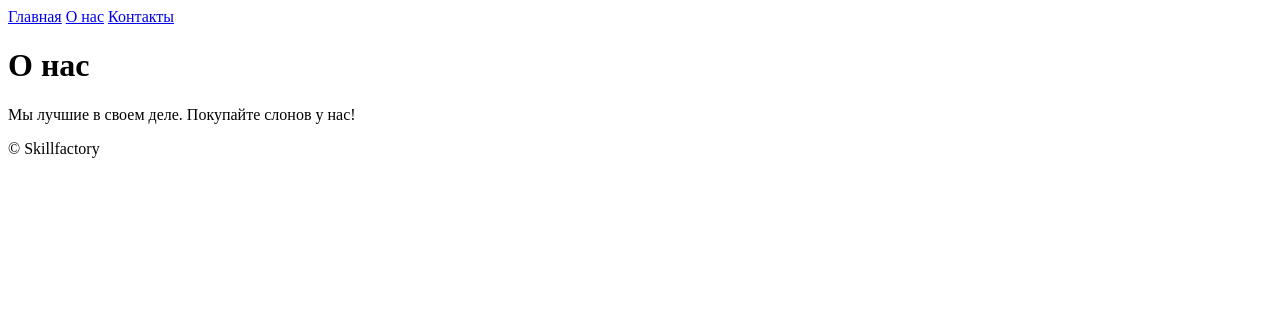
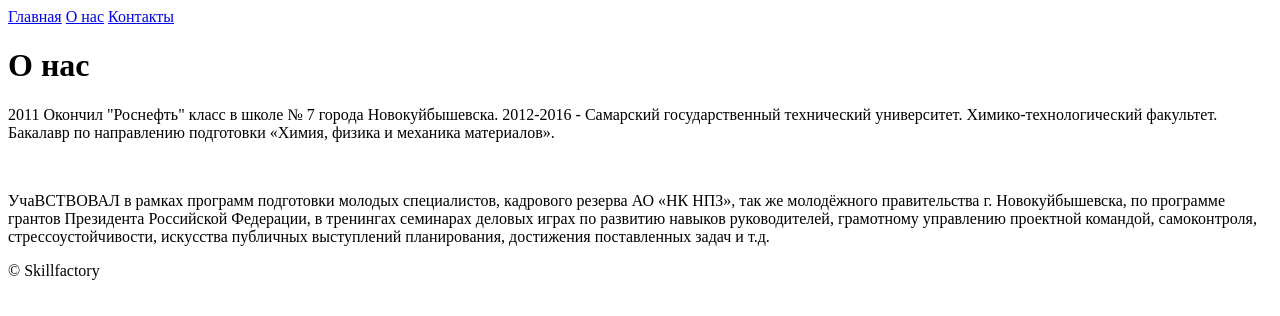
Before and after one commit to ThroughEternity/My-website, a plain HTML site: page pages/abaut.html in a window 1280 px wide. Drawn offline with Linux system fonts and the light colour scheme.

Commit message:
cmplt ebout.html

```diff
--- a/pages/abaut.html
+++ b/pages/abaut.html
@@ -13,7 +13,12 @@
     </header>
     <main>
         <h1>О нас</h1>
-        <p>Мы лучшие в своем деле. Покупайте слонов у нас!</p>
+        <p>2011 Окончил "Роснефть" класс в школе № 7 города Новокуйбышевска.
+            2012-2016 - Самарский государственный технический университет. Химико-технологический факультет. Бакалавр по направлению подготовки «Химия, физика и механика материалов». </p> <br>
+            <p>УчаВСТВОВАЛ в рамках программ подготовки молодых специалистов, кадрового резерва АО «НК НПЗ», так же молодёжного правительства г. Новокуйбышевска, по программе грантов
+                 Президента Российской Федерации, в тренингах семинарах деловых играх по развитию навыков руководителей, грамотному управлению
+                 проектной командой, самоконтроля, стрессоустойчивости, искусства публичных выступлений планирования, достижения поставленных задач и т.д.
+                </p>
     </main>
     <footer>
             <span>&copy;&nbsp;Skillfactory</span>
```
